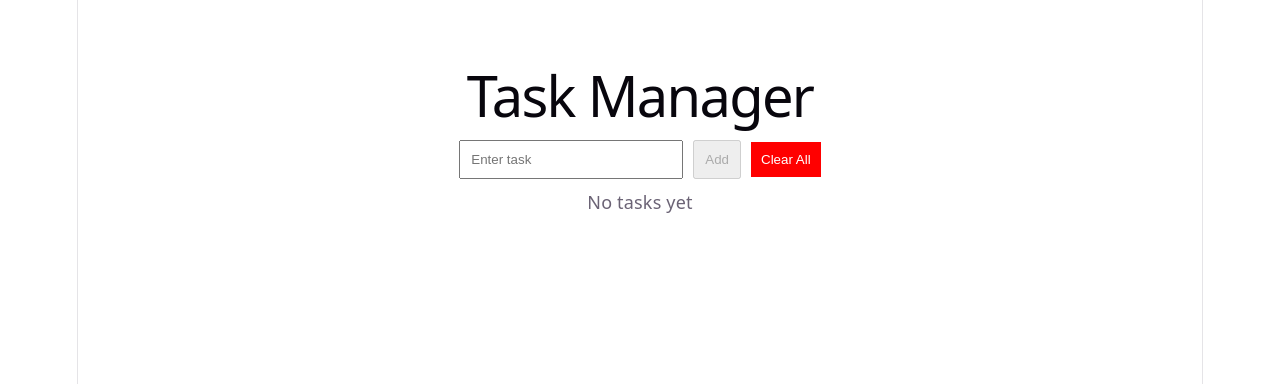
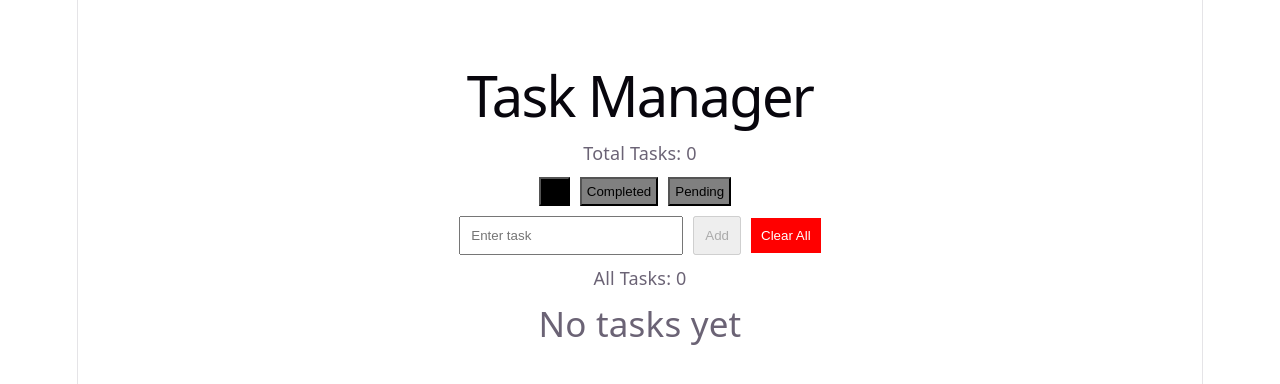
Before and after one commit to AryanKunder/task-manager, a React (Vite) app: page / in a window 1280 px wide. Shown: the top 384 px of the page. Built offline with nearby package versions, Linux system fonts and the light colour scheme.

Commit message:
Day 3: Added task completion and filtering

```diff
--- a/src/App.jsx
+++ b/src/App.jsx
@@ -3,33 +3,79 @@ import { useState } from "react";
 function App() {
   const [tasks, setTasks] = useState([]);
   const [input, setInput] = useState("");
+  const [filter, setFilter] = useState("all");
 
   const addTask = () => {
     const trimmedInput = input.trim();
     if (!trimmedInput) return;
 
-    setTasks((prevTasks) => [...prevTasks, trimmedInput]);
+    const newTask = {
+      id: Date.now(),
+      text: trimmedInput,
+      completed: false,
+    };
+
+    setTasks((prev) => [...prev, newTask]);
     setInput("");
   };
 
-  const deleteTask = (indexToDelete) => {
-    const confirmDelete = window.confirm("Delete this task?");
-    if (!confirmDelete) return;
+  const deleteTask = (idToDelete) => {
+    if (!window.confirm("Delete this task?")) return;
 
-    const updatedTasks = tasks.filter((_, index) => index !== indexToDelete);
-    setTasks(updatedTasks);
+    setTasks(tasks.filter((_, index) => index !== idToDelete));
   };
 
   const clearAllTasks = () => {
-    const confirmClear = window.confirm("Clear all tasks?");
-    if (!confirmClear) return;
+    if (!window.confirm("Clear all tasks?")) return;
 
     setTasks([]);
   };
 
+  const toggleComplete = (idToToggle) => {
+    const updatedTasks = tasks.map(task =>
+      task.id === idToToggle
+        ? { ...task, completed: !task.completed }
+        : task
+    );
+
+    setTasks(updatedTasks);
+  };
+
+  const filteredTasks = tasks.filter((task) => {
+    if (filter === "completed") return task.completed;
+    if (filter === "pending") return !task.completed;
+    return true;
+  });
+
   return (
     <div style={{ textAlign: "center", marginTop: "50px" }}>
       <h1>Task Manager</h1>
+
+      <p style={{marginBottom: "10px", textAlign: "center"}}>Total Tasks: {tasks.length}</p>
+
+      <div>
+        <button
+          onClick={() => setFilter("all")}
+          style={{fontWeight: filter === "all" ? "bold" : "normal",
+            backgroundColor: filter === "all" ? "black" : "gray",
+            padding: "5px", marginRight: "10px", marginBottom: "10px",
+          }}>All
+        </button>
+        <button
+          onClick={() => setFilter("completed")}
+          style={{fontWeight: filter === "completed" ? "bold" : "normal",
+            backgroundColor: filter === "completed" ? "black" : "gray",
+            padding: "5px", marginRight: "10px", marginBottom: "10px",
+          }}>Completed
+        </button>
+        <button
+          onClick={() => setFilter("pending")}
+          style={{fontWeight: filter === "pending" ? "bold" : "normal",
+            backgroundColor: filter === "pending" ? "black" : "gray",
+            padding: "5px", marginRight: "10px", marginBottom: "10px",
+          }}>Pending
+        </button>
+      </div>
 
       <input
         type="text"
@@ -60,13 +106,22 @@ function App() {
         Clear All
       </button>
 
-      <p style={{ textAlign: "center", marginTop: "10px" }}>
-        {tasks.length === 0 ? "No tasks yet" : `Tasks: ${tasks.length}` }
+      <p style={{ textAlign: "center", marginTop: "10px",}}>
+        {filter === "all" && `All Tasks: ${filteredTasks.length}`}
+        {filter === "completed" && `Completed Tasks: ${filteredTasks.length}`}
+        {filter === "pending" && `Pending Tasks: ${filteredTasks.length}`}
       </p>
 
-      <ul style={{ listStyle: "none", padding: 0 }}>
-        {tasks.map((task, index) => (
-          <li key={index}
+      {filteredTasks.length === 0 ? (
+        <p style={{ textAlign: "center", marginTop: "20px", fontSize: 35 }}>
+          {filter === "all" && "No tasks yet"}
+          {filter === "completed" && "No completed tasks yet"}
+          {filter === "pending" && "No pending tasks yet"}
+        </p>
+      ) : (
+        <ul style={{ listStyle: "none", padding: 0 }}>
+        {filteredTasks.map((task) => (
+          <li key={task.id}
           style={{
             margin: "10px",
             padding: "10px",
@@ -74,11 +129,20 @@ function App() {
             display: "flex",
             justifyContent: "space-between",
           }}>
-            {task}
-            <button onClick={() => deleteTask(index)}>Delete</button>
+            <span
+              onClick={() => toggleComplete(task.id)}
+              style={{
+                textDecoration: task.completed ? "line-through" : "none",
+                cursor: "pointer",
+              }}>
+              {task.text}
+            </span>
+
+            <button onClick={() => deleteTask(task.id)}>Delete</button>
           </li>
         ))}
       </ul>
+      )}
     </div>
   );
 }
```
